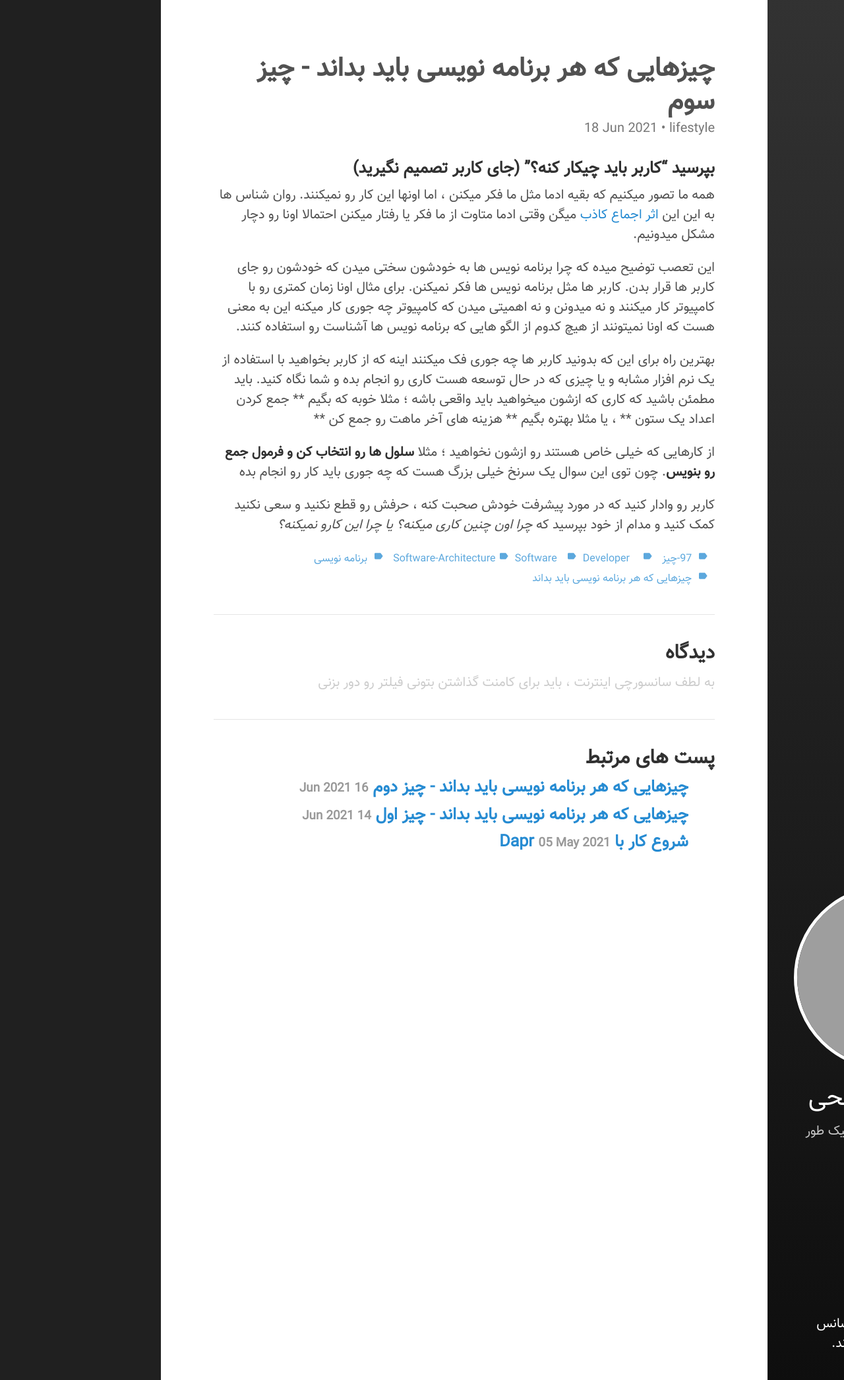
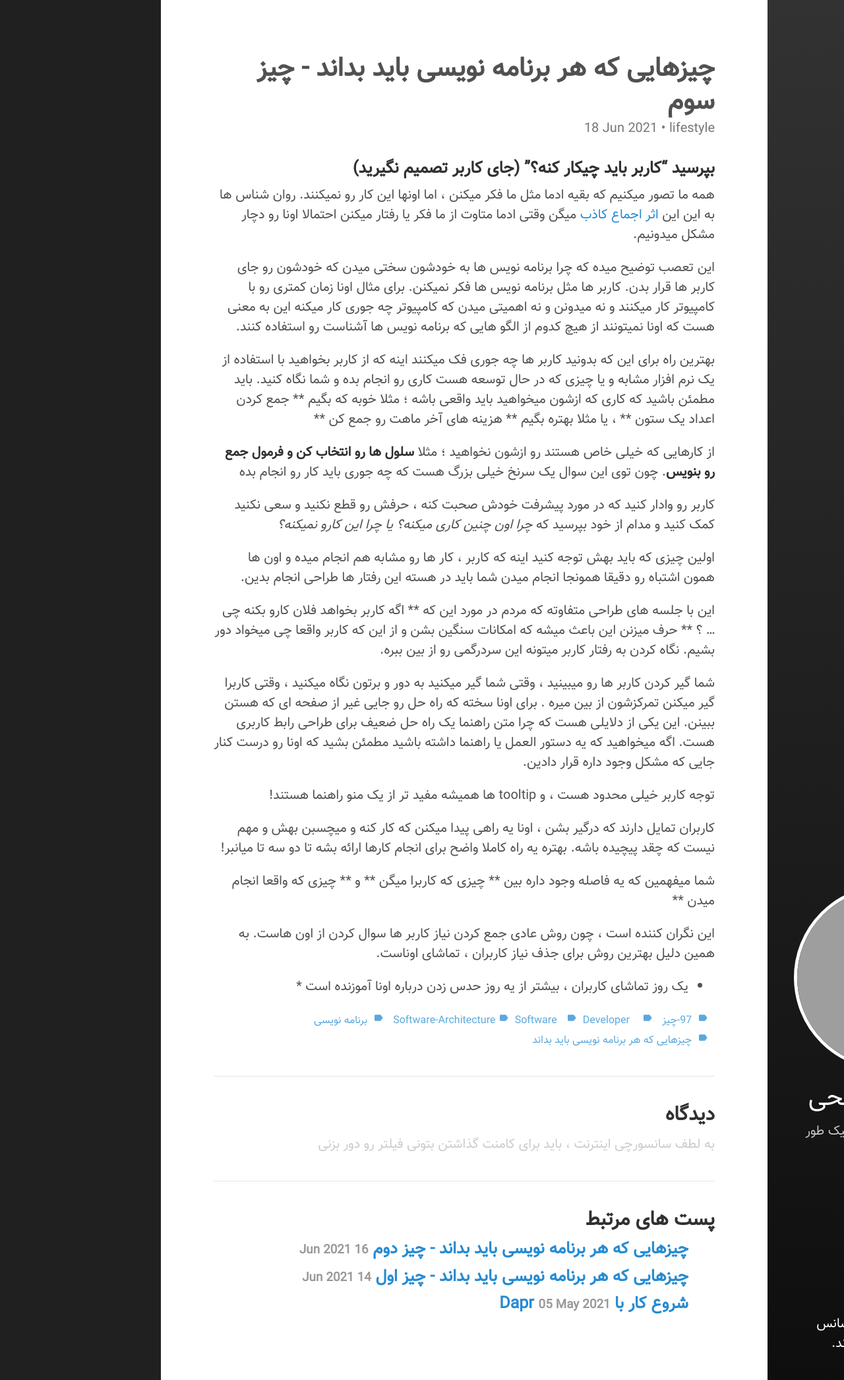
Before and after one commit to 1saeedsalehi/1saeedsalehi.github.io, a Jekyll site: the page built from _posts/2021-06-18-97-things-every-programmer-should-know-ask-what-would-the-user-do.md, in a window 1280 px wide. Shown: the whole page at 66% size. Built offline with Jekyll 4.4.1, drawn with Linux system fonts in a browser that asks for light colours; comment, search, counter and statistics services are not loaded; grey boxes are pictures that could not be loaded.

Commit message:
update post

```diff
--- a/_posts/2021-06-18-97-things-every-programmer-should-know-ask-what-would-the-user-do.md
+++ b/_posts/2021-06-18-97-things-every-programmer-should-know-ask-what-would-the-user-do.md
@@ -31,3 +31,24 @@ last_modified_at: 2021-06-18T12:00:00-05:00
 چون توی این سوال یک سرنخ خیلی بزرگ هست که چه جوری باید کار رو انجام بده
 
 کاربر رو وادار کنید که در مورد پیشرفت خودش صحبت کنه ، حرفش رو قطع نکنید و سعی نکنید کمک کنید و مدام از خود بپرسید که *چرا اون چنین کاری میکنه؟* *یا چرا این کارو نمیکنه؟*
+
+اولین چیزی که باید بهش توجه کنید اینه که کاربر ، کار ها رو مشابه هم انجام میده و اون ها همون اشتباه رو  دقیقا همونجا انجام میدن
+شما باید در هسته این رفتار ها طراحی انجام بدین.
+
+این با جلسه های طراحی متفاوته که مردم در مورد   این که ** اگه کاربر بخواهد فلان کارو بکنه چی ... ؟ ** حرف میزنن
+این باعث میشه که امکانات سنگین بشن و از  این که کاربر واقعا چی میخواد دور بشیم. نگاه کردن به رفتار کاربر میتونه این سردرگمی رو از بین ببره.
+
+شما گیر کردن کاربر ها رو میبینید ، وقتی شما گیر میکنید به دور و برتون نگاه میکنید ، وقتی کاربرا گیر میکنن تمرکزشون از بین میره . برای اونا سخته که راه حل رو جایی غیر از صفحه ای که هستن ببینن. این یکی از دلایلی هست که چرا متن راهنما یک راه حل ضعیف برای طراحی رابط کاربری هست.
+اگه میخواهید که یه دستور العمل یا راهنما داشته باشید مطمئن بشید که اونا رو درست کنار جایی که مشکل وجود داره قرار دادین.
+
+توجه کاربر خیلی محدود هست ، و tooltip ها همیشه مفید تر از یک منو راهنما هستند!
+
+کاربران تمایل دارند که درگیر بشن ، اونا یه راهی پیدا میکنن که کار کنه و میچسبن بهش و مهم نیست که چقد پیچیده باشه.
+بهتره یه راه کاملا واضح برای انجام کارها ارائه بشه تا دو سه تا میانبر!
+
+شما میفهمین که یه فاصله وجود داره بین ** چیزی که کاربرا میگن ** و ** چیزی که واقعا انجام میدن **
+
+این نگران کننده است ، چون روش عادی جمع کردن نیاز کاربر ها سوال کردن از اون هاست.
+به همین دلیل بهترین روش برای جذف نیاز کاربران ، تماشای اوناست.
+
+* یک روز تماشای کاربران   ، بیشتر از یه روز حدس زدن درباره اونا آموزنده است *
```
